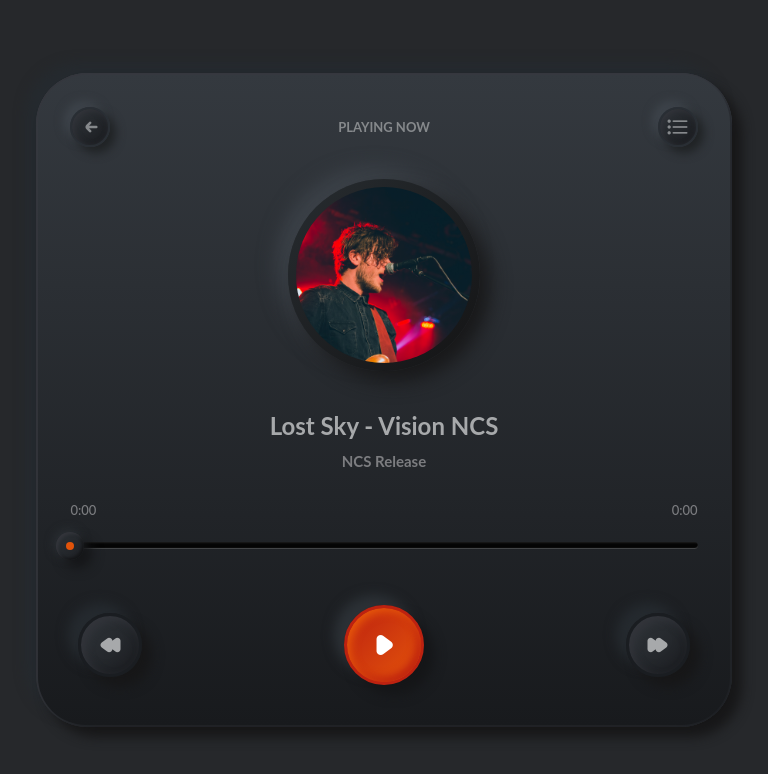
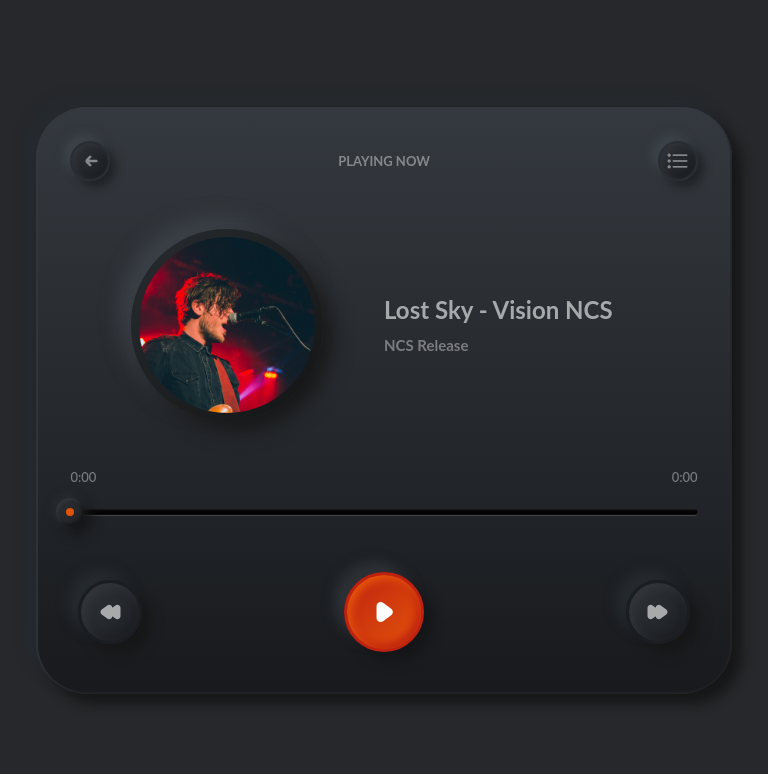
Before and after one commit to guidopellegrini/music-player, a plain HTML site: page index.html in a window 768 px wide. Drawn offline with nearby package versions, Linux system fonts and the light colour scheme.

Commit message:
upd mobile responsive

```diff
--- a/assets/css/styles.css
+++ b/assets/css/styles.css
@@ -485,6 +485,41 @@
   .img-border {
     width: 12rem;
     height: 12rem;
+    margin-bottom: 0;
+  }
+
+  .player__song {
+    display: grid;
+    grid-template-columns: 14rem max-content;
+    overflow: hidden;
+  }
+
+  .player {
+    margin-top: 0;
+  }
+
+  .player__song {
+    width: 100%;
+    padding-top: 3rem;
+    padding-bottom: 3rem;
+    display: grid;
+    grid-template-columns: 1fr 1fr;
+    overflow: hidden;
+    position: relative;
+  }
+
+  .song-details {
+    overflow: hidden;
+    text-overflow: ellipsis;
+    white-space: nowrap;
+    display: flex;
+    flex-direction: column;
+    justify-content: center;
+    text-align: left;
+  }
+
+  .audioC {
+    margin-top: 0;
   }
 }
 
--- a/index.html
+++ b/index.html
@@ -29,6 +29,7 @@
       </header>
 
       <div class="player">
+        <div class="player__song">
           <div class="img-area">
             <div class="img-border">
               <img src="assets/images/music-1.jpg"
@@ -40,7 +41,7 @@
             <h1 class="name">Animation</h1>
             <h3 class="artist">Coding</h3>
           </div>
-
+        </div>
         <div class="audioC">
           <div class="song-timer flex-space-between">
             <span class="current-time">0:00</span>
```
Lines whose indentation alone changed are shown as unchanged.
